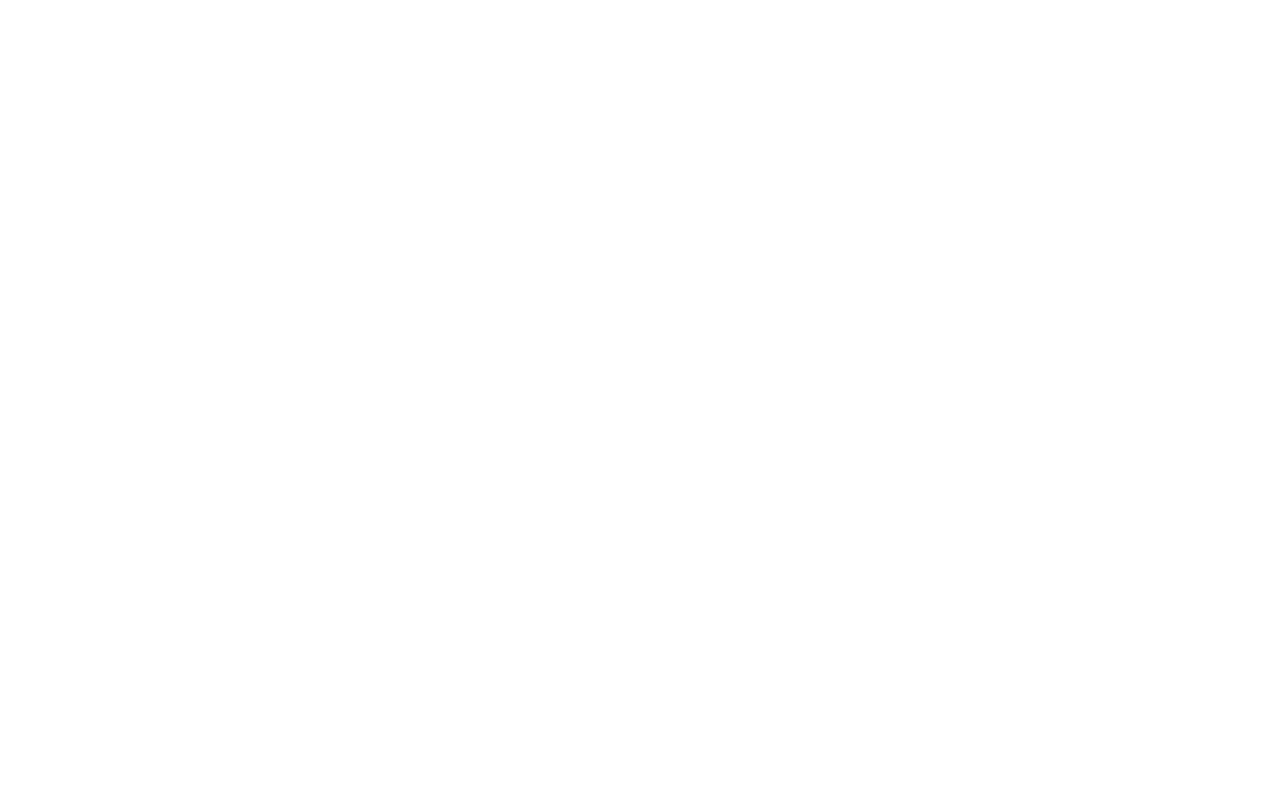
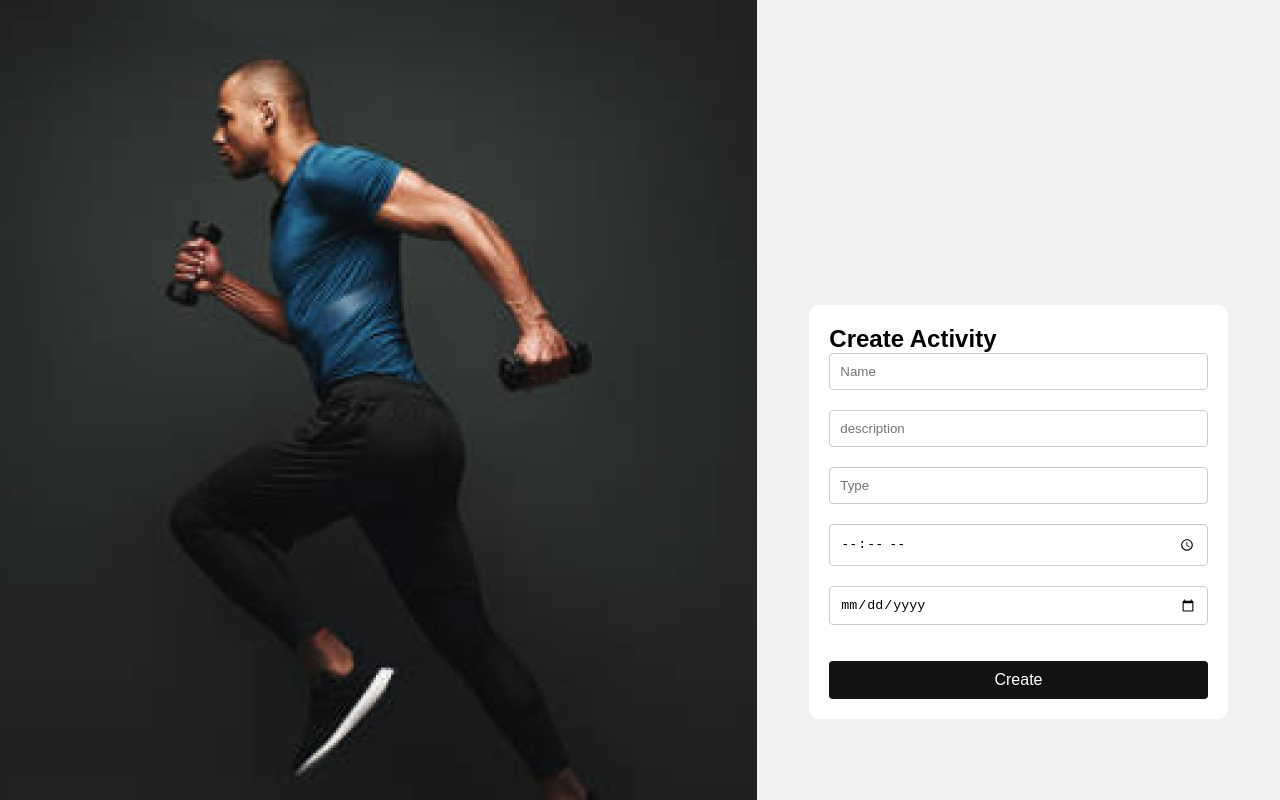
Before and after one commit to Tahir187/Registration-and-Login-form, a React (Vite) app: page /createActivity in a window 1280 px wide. Before the commit this address had no page. Shown: the top 800 px of the page. Built offline with nearby package versions, Linux system fonts and the light colour scheme.

Commit message:
added landing page and activity page and there css file

```diff
--- a/src/App.jsx
+++ b/src/App.jsx
@@ -1,19 +1,23 @@
-import React, {Suspense} from 'react';
+import React, { Suspense } from 'react';
 import { BrowserRouter as Router, Routes, Route } from 'react-router-dom';
 import Registration from './Registration';
 import Login from './Login';
 import Home from './landingPage/Home';
 import Navbar from './landingPage/Navbar';
+import CreateActivity from './landingPage/CreateActivity';
 
 const App = () => {
   return (
-    <Router>
-      <Routes>
-        <Route path="/" element={<Home />} />
-        <Route path="/login" element={<Login />} />
-        <Route path="/registration" element={<Registration />} />
-      </Routes>
-    </Router>
+    // <Router>
+    //   <Routes>
+    //     {/* <Route path="/" element={<Home />} /> */}
+    //     {/* <Route path="/login" element={<Login />} /> */}
+    //     {/* <Route path="/registration" element={<Registration />} /> */}
+    //     <Route path='/createActivity' element={<CreateActivity/>}/>
+    //   </Routes>
+    // </Router>
+
+    <CreateActivity />
   );
 }
 
--- /dev/null
+++ b/src/landingPage/CreateActivity.css
@@ -0,0 +1,62 @@
+* {
+    box-sizing: border-box;
+}
+
+body {
+    margin: 0;
+    padding: 0;
+    font-family: Arial, Helvetica, sans-serif;
+    background-color: #f1f1f1;
+}
+
+/* main container of create activity */
+.main__container {
+    display: flex;
+    min-height: 100vh;
+}
+
+/* image container */
+.left__create__activity__container {
+    flex: 1;
+    display: flex;
+    align-items: center;
+    justify-content: center;
+    background-color: #fff;
+}
+
+/* Right contaier heading   */
+.right__create__activity__container {
+flex: 1;
+display: flex;
+align-items: center;
+justify-content: center;
+background-color: #f1f1f1;
+}
+/* form container */
+.form__container {
+    width: 80%;
+    max-width: 500px;
+    background-color: #fff;
+    padding: 20px;
+    border-radius: 10px;
+}
+
+/* form container input */
+.form__container input, .form__container select{
+    width: 100%;
+    padding: 10px;
+    margin-bottom: 20px;
+    border: 1px solid #ccc;
+    border-radius: 4px;
+}
+
+/* form container button */
+.form__container button{
+    width: 100%;
+    padding: 10px;
+    background-color: #121212;
+    color: #fff;
+    border: none;
+    border-radius: 4px;
+    cursor: pointer;
+}
--- /dev/null
+++ b/src/landingPage/CreateActivity.jsx
@@ -0,0 +1,27 @@
+import React from 'react'
+import "./CreateActivity.css"
+const CreateActivity = () => {
+    return (
+        <div>
+            <div className="main__container">
+                <div className="left__create__activity__container">
+                    <img src="../src/assets/create-activity.png" alt="create activity image" />
+                </div>
+                <div className="right__create__activity__container">
+
+                    <div className="form__container">
+                        <h2>Create Activity</h2>
+                        <input type="text" name='name' id='name' placeholder='Name' />
+                        <input type="text" name='description' id='description' placeholder='description' />
+                        <input type="text" name='type' id='type' placeholder='Type' />
+                        <input type="time" name="duration" id="duration" placeholder='Duration' />
+                        <input type="date" name="date" id="date" placeholder='Date' />
+                        <button type="submit">Create</button>
+                    </div>
+                </div>
+            </div>
+        </div>
+    )
+}
+
+export default CreateActivity
```
Also changed, not shown: src/assets/create-activity.png (added).
